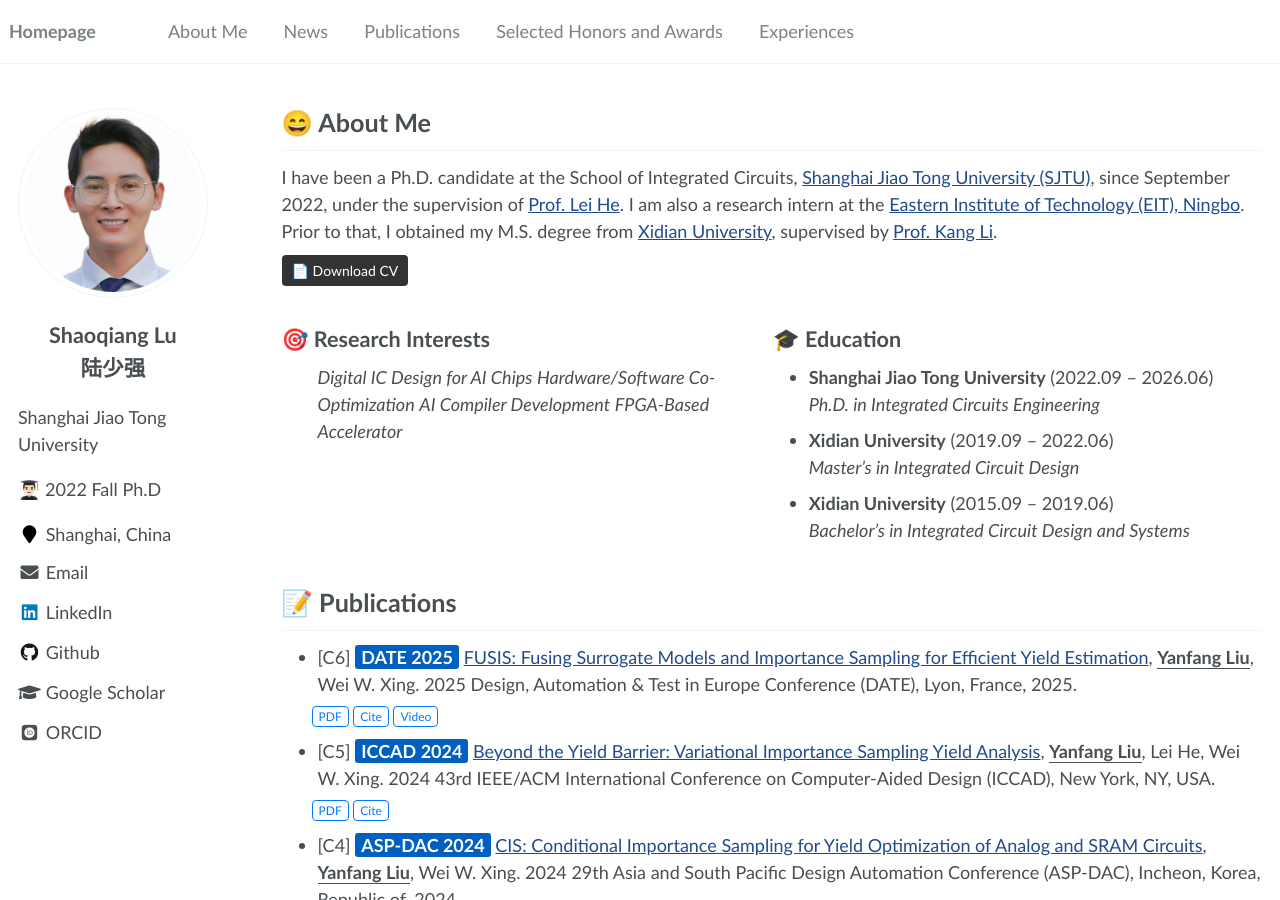
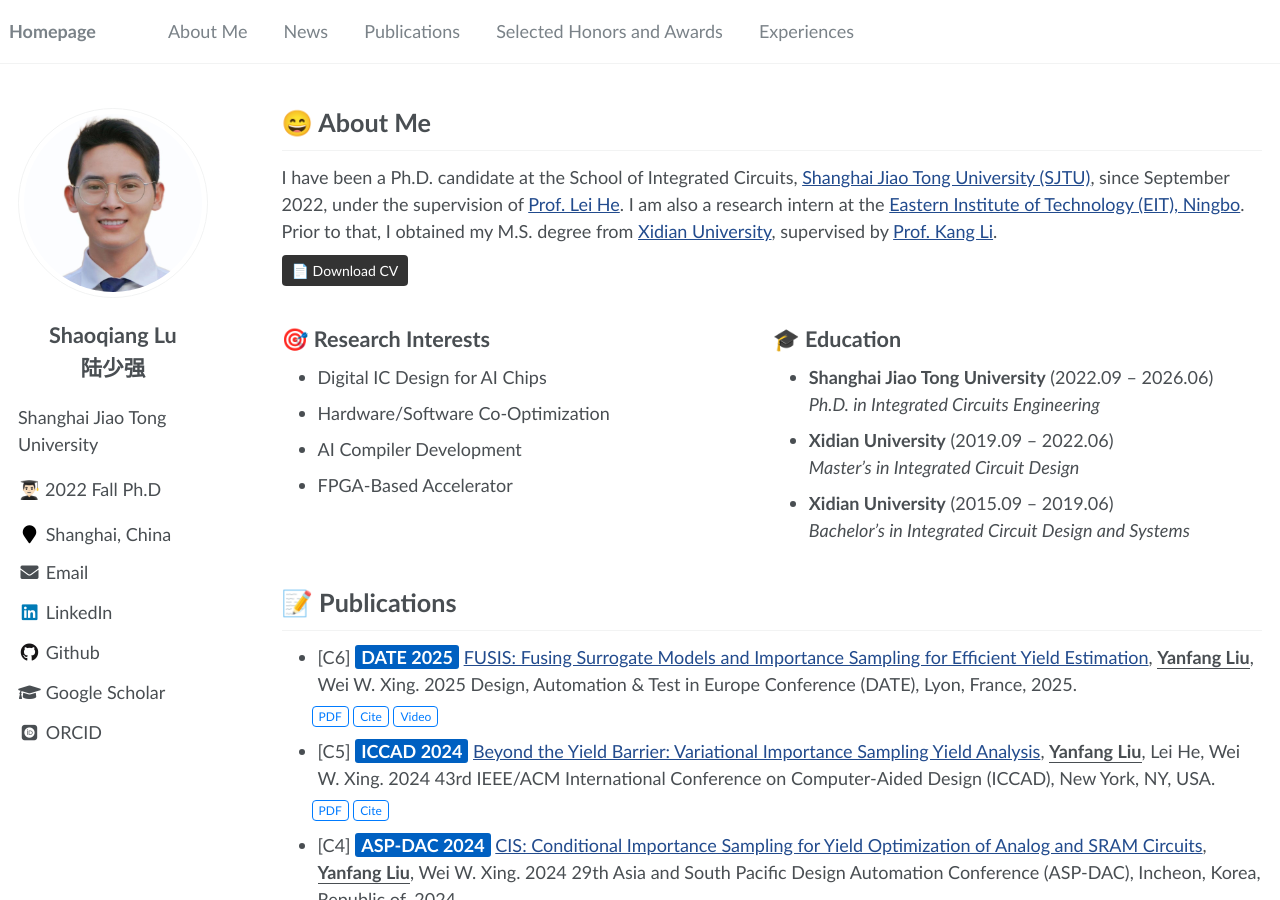
Before and after one commit to ShaoqiangLu/ShaoqangLu.github.io, a Jekyll site: the page built from _pages/about.md, in a window 1280 px wide and 900 px high. Built offline with Jekyll 4.4.1, drawn with Linux system fonts in a browser that asks for light colours; some web fonts are replaced.

Commit message:
Update about.md

```diff
--- a/_pages/about.md
+++ b/_pages/about.md
@@ -31,16 +31,17 @@ I have been a Ph.D. candidate at the School of Integrated Circuits, [Shanghai Ji
 
   <div style="display: flex; justify-content: space-between; margin-top: 20px;">
   <div style="flex: 1; margin-right: 1px;">
-    <h2>🎯 Research Interests</h2>
-    <ul>
-      <em>Digital IC Design for AI Chips</em>
-      <em>Hardware/Software Co-Optimization</em>
-      <em>AI Compiler Development</em>
-      <em>FPGA-Based Accelerator</em>
-    </ul>
+  <h2>🎯 Research Interests</h2>
+  <ul>
+    <li>Digital IC Design for AI Chips</li>
+    <li>Hardware/Software Co-Optimization</li>
+    <li>AI Compiler Development</li>
+    <li>FPGA-Based Accelerator</li>
+  </ul>
   </div>
 
   <div style="flex: 1; margin-left: 1px;">
+    <!-- 不想看到英文就改成中文，比如：🎓 教育经历 -->
     <h2>🎓 Education</h2>
     <ul>
 
```
